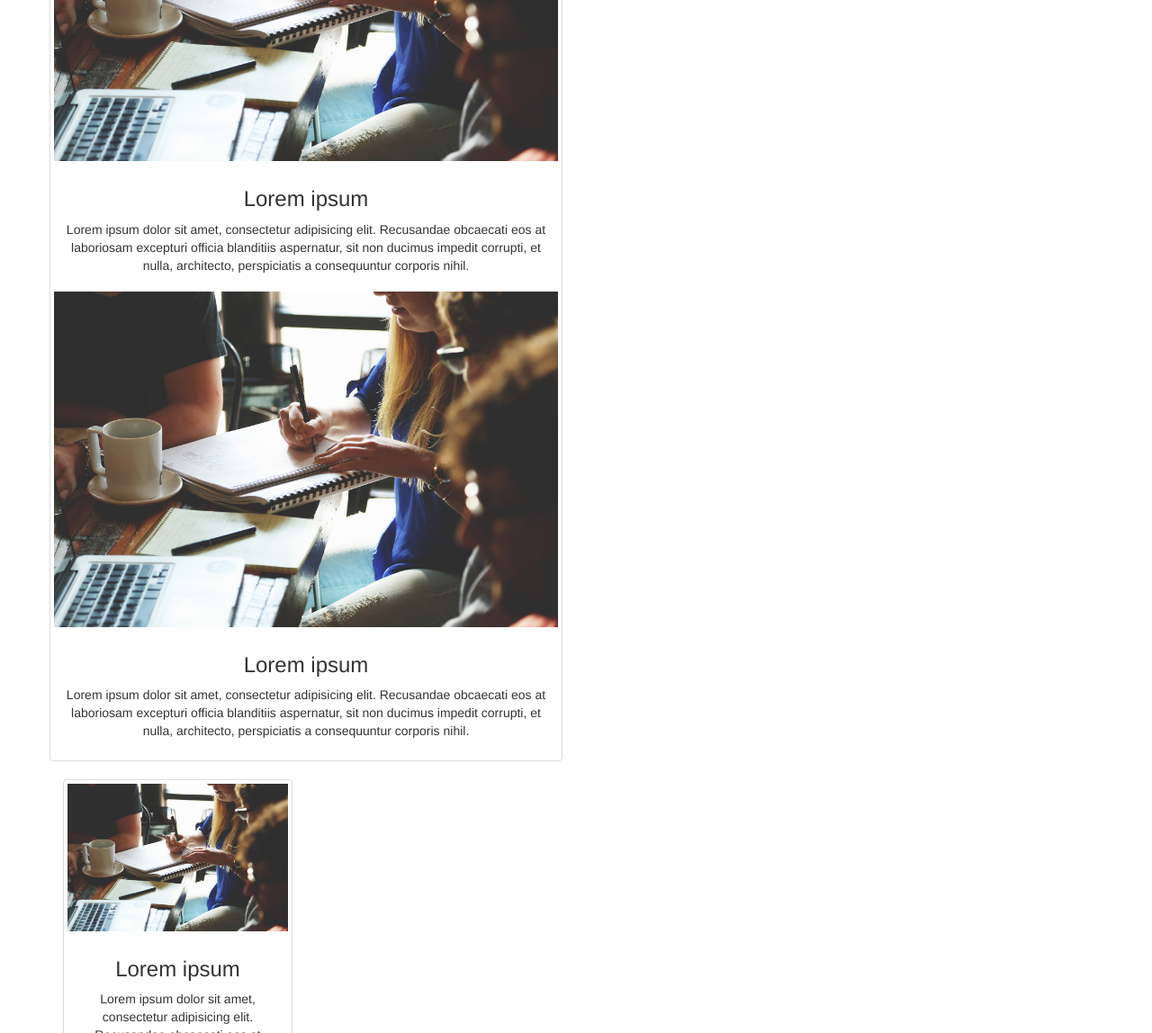
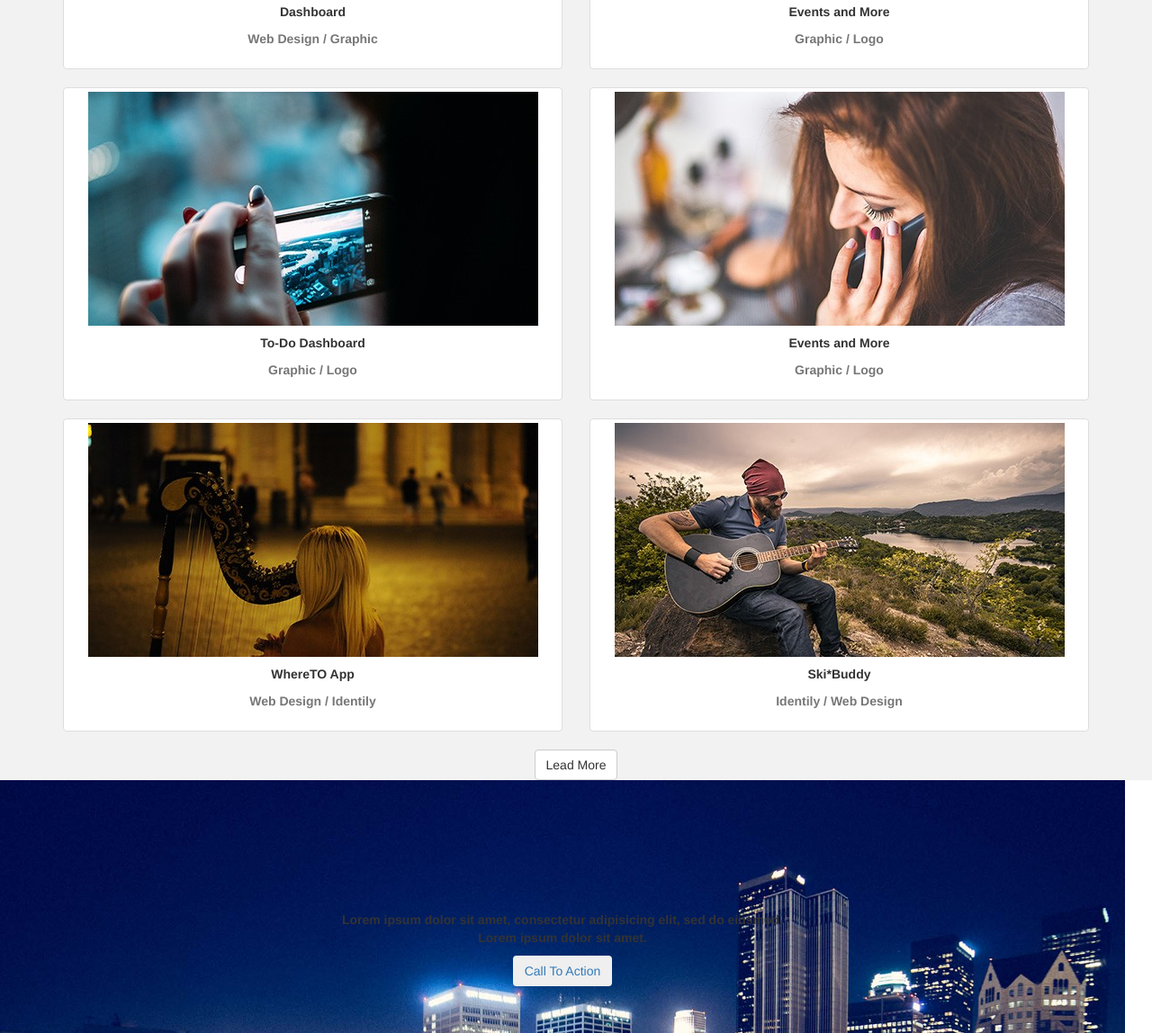
Before and after one commit to sheyshey22/prime-examengrupal, a plain HTML site: page index.html in a window 1280 px wide. Shown: the part 2378-3526 px from the top of the page at 90% size. Drawn offline with nearby package versions, Linux system fonts and the light colour scheme.

Commit message:
completando

```diff
--- a/css/main.css
+++ b/css/main.css
@@ -1,3 +1,4 @@
+*{outline: 1px solid(255, 0, 0, 0.8);}
 .hero-img{
 	background: url("../img/background/hero.jpg")no-repeat;
 	background-size: cover;
@@ -9,6 +10,17 @@
 	position: relative;
 	top: 100px;
 }
+/* sheyla*#009999*/
+.more{
+	background-color:#f2f2f2;
+}
+.portafolio{
+	background-color:#f2f2f2;
+}
+
+
+
+/* paola*/
 .city-img{
 	background: url("../img/background/city.jpg")no-repeat;
 	background-size: cover;
--- a/index.html
+++ b/index.html
@@ -77,15 +77,16 @@
 		</div>
 		</div>
 	</div>
-	<div class="container-fluid">
+	<div class="more container-fluid">
 			<div class="row">
-				<h2>More Features</h2>
+				<h2 class="text-center">More Features</h2>
+				<img class="img-responsive" src="img/laptop-features.png">
 			</div>
 	</div>
 	<div class="container">
 		<div class="row">
 			<div class="col-md-6">
-				<ul>
+				<ul class="list-unstyled">
 					<span class="glyphicon glyphicon-tint"></span>
 					<h3>Lorem ipsum</h3>
 					<li>Lorem ipsum dolor sit amet, consectetur adipisicing elit. Odit commodi sit praesentium est labore! Quisquam, omnis nostrum maxime culpa error sapiente dignissimos, autem nihil necessitatibus rem voluptate impedit tempora, quos.</li>
@@ -98,7 +99,7 @@
 				</ul>
 			</div>
 			<div class="col-md-6">
-				<ul>
+				<ul class="list-unstyled">
 					<span class="glyphicon glyphicon-tint"></span>
 					<h3>Lorem ipsum</h3>
 					<li>Lorem ipsum dolor sit amet, consectetur adipisicing elit. Odit commodi sit praesentium est labore! Quisquam, omnis nostrum maxime culpa error sapiente dignissimos, autem nihil necessitatibus rem voluptate impedit tempora, quos.</li>
@@ -116,8 +117,8 @@
 	<div class="container">
 		<div class="row">
 		<center><h2>Portafolio</h2>
-			<p>	Lorem ipsum dolor sit amet, consectetur adipisicing elit. Aliquam consequuntur.</p><center></center>
-			<div class="menu-portafolio">
+			<p>	Lorem ipsum dolor sit amet, consectetur adipisicing elit. Aliquam consequuntur.</p>
+			<div class="menu-portafolio center-block">
 				<ul class="nav nav-pills">
 	  				<li role="presentation" class="active"><a href="#">Show All</a></li>
 	  				<li role="presentation"><a href="#">Identify</a></li>
@@ -125,47 +126,63 @@
 		 			<li role="presentation"><a href="#">Graphic</a></li>
 		 			<li role="presentation"><a href="#">Logo</a></li>
 				</ul>
+			</div></center>
 		</div>
 <div class="list-img">
 	<div class="row">
   		<div class="col-md-6">
     		<div class="thumbnail">
-    				 <img src="img/background/contactus.jpg" alt="foto-lists">
+    			<img class="img-responsive" src="img/grid/1a.jpg" alt="foto-lists">
       			<div class="caption">
-       			<h3>Lorem ipsum </h3>
-        		<p>Lorem ipsum dolor sit amet, consectetur adipisicing elit. Recusandae obcaecati eos at laboriosam excepturi officia blanditiis aspernatur, sit non ducimus impedit corrupti, et nulla, architecto, perspiciatis a consequuntur corporis nihil.</p>
+       			<b><p class="text-center">Dashboard</p>
+        		<p class="text-muted text-center">Web Design / Graphic</p><b>
      	 		</div>
-     	 		<img src="img/background/contactus.jpg" alt="foto-lists">
+   	 		</div>
+   	 		<div class="thumbnail">
+    			<img class="img-responsive" src="img/grid/3a.jpg" alt="foto-lists">
       			<div class="caption">
-       			<h3>Lorem ipsum </h3>
-        		<p>Lorem ipsum dolor sit amet, consectetur adipisicing elit. Recusandae obcaecati eos at laboriosam excepturi officia blanditiis aspernatur, sit non ducimus impedit corrupti, et nulla, architecto, perspiciatis a consequuntur corporis nihil.</p>
+        		<b><p class="text-center">To-Do Dashboard</p>
+        		<p class="text-muted text-center">Graphic / Logo</p><b>
      	 		</div>
-
-     	 		<img src="img/background/contactus.jpg" alt="foto-lists">
+   	 		</div>
+   	 		<div class="thumbnail">
+    			<img class="img-responsive" src="img/grid/5a.jpg" alt="foto-lists">
       			<div class="caption">
-       			<h3>Lorem ipsum </h3>
-        		<p>Lorem ipsum dolor sit amet, consectetur adipisicing elit. Recusandae obcaecati eos at laboriosam excepturi officia blanditiis aspernatur, sit non ducimus impedit corrupti, et nulla, architecto, perspiciatis a consequuntur corporis nihil.</p>
+       			<b><p class="text-center">WhereTO App</p>
+        		<p class="text-muted text-center">Web Design / Identily</p><b>
      	 		</div>
-
+   	 		</div>
  		 </div>
  		<div class="col-md-6">
     		<div class="thumbnail">
-    				 <img src="img/background/contactus.jpg" alt="foto-lists">
+    			<img class="img-responsive" src="img/grid/2a.jpg" alt="foto-lists">
       			<div class="caption">
-       			<h3>Lorem ipsum </h3>
-        		<p>Lorem ipsum dolor sit amet, consectetur adipisicing elit. Recusandae obcaecati eos at laboriosam excepturi officia blanditiis aspernatur, sit non ducimus impedit corrupti, et nulla, architecto, perspiciatis a consequuntur corporis nihil.</p>
+       			<b><p class="text-center">Events and More</p>
+        		<p class="text-muted text-center">Graphic / Logo</p><b>
+     	 		</div>
+   	 		</div>
+   	 		<div class="thumbnail">
+    			<img class="img-responsive" src="img/grid/4a.jpg" alt="foto-lists">
+      			<div class="caption">
+       			<b><p class="text-center">Events and More</p>
+        		<p class="text-muted text-center">Graphic / Logo</p><b>
+     	 		</div>
+   	 		</div>
+   	 		<div class="thumbnail">
+    			<img class="img-responsive" src="img/grid/6a.jpg" alt="foto-lists">
+      			<div class="caption">
+       			<b><p class="text-center">Ski*Buddy</p>
+        		<p class="text-muted text-center">Identily / Web Design</p><b>
      	 		</div>
 	</div>
 	</div>
-		</div>
-			</div>
-			</div>
+	<center><button class="btn btn-default" type="submit">Lead More</button></center>
 	</div>
 </section>
 
 
 
-<!--nicio SHEY-->
+<!--fin SHEY-->
 <div class="container-fluid">
 <div class="row city-img">
 	<center>
```
Lines whose indentation alone changed are shown as unchanged.
